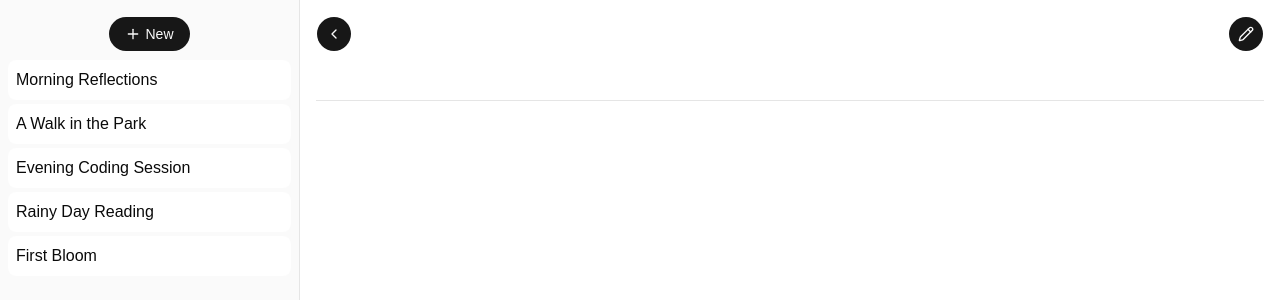
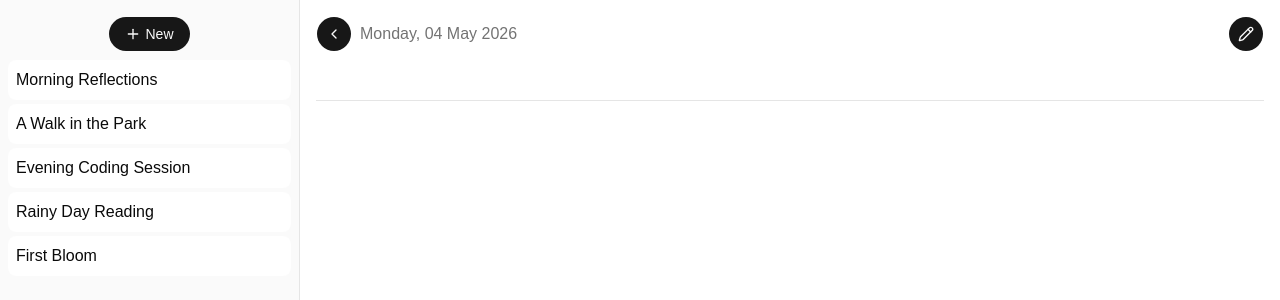
Before and after one commit to faisal-hendra/Memoir, a React (Vite) app: page / in a window 1280 px wide. Shown: the top 300 px of the page. Built offline with nearby package versions, Linux system fonts and the light colour scheme.

Commit message:
Add dayjs dependency and apply date formatting

```diff
--- a/package.json
+++ b/package.json
@@ -16,6 +16,7 @@
     "@tauri-apps/plugin-opener": "^2",
     "class-variance-authority": "^0.7.1",
     "clsx": "^2.1.1",
+    "dayjs": "^1.11.20",
     "lucide-react": "^1.14.0",
     "radix-ui": "^1.4.3",
     "react": "^19.1.0",
--- a/src/components/Editor.jsx
+++ b/src/components/Editor.jsx
@@ -4,6 +4,7 @@ import { Button } from "./ui/button";
 import { CheckIcon, ChevronLeft, PencilIcon } from "lucide-react";
 import { useEffect, useState, useRef } from "react";
 import { useEntries } from "@/stores/entries";
+import dayjs from "dayjs";
 
 export default function Editor() {
   const entries = useEntries((state) => state.entries);
@@ -44,7 +45,9 @@ export default function Editor() {
           <Button size="icon">
             <ChevronLeft />
           </Button>
-          <p className="text-muted-foreground">{activeEntry?.date}</p>
+          <p className="text-muted-foreground">
+            {dayjs(activeEntry?.date).format("dddd, DD MMMM YYYY")}
+          </p>
         </div>
         <Button
           size="icon"
--- a/src/components/Sidebar.jsx
+++ b/src/components/Sidebar.jsx
@@ -3,6 +3,7 @@ import { Button } from "./ui/button";
 import { PlusIcon, TrashIcon } from "lucide-react";
 import { useSelectedEntry } from "@/stores/selected-entry";
 import { useEntries } from "@/stores/entries";
+import dayjs from "dayjs";
 
 export default function Sidebar() {
   const [isOpen, setIsOpen] = useState(true);
@@ -17,7 +18,7 @@ export default function Sidebar() {
 
   function handleNewEntry(entriesAfterDeletion) {
     const newId = Date.now();
-    const newDate = Date.now();
+    const newDate = dayjs().format("DD-MM-YYYY");
     const newEntry = {
       id: newId,
       date: newDate,
```
Also changed, not shown: 1 other file (tests, documents, lock files or other folders).
